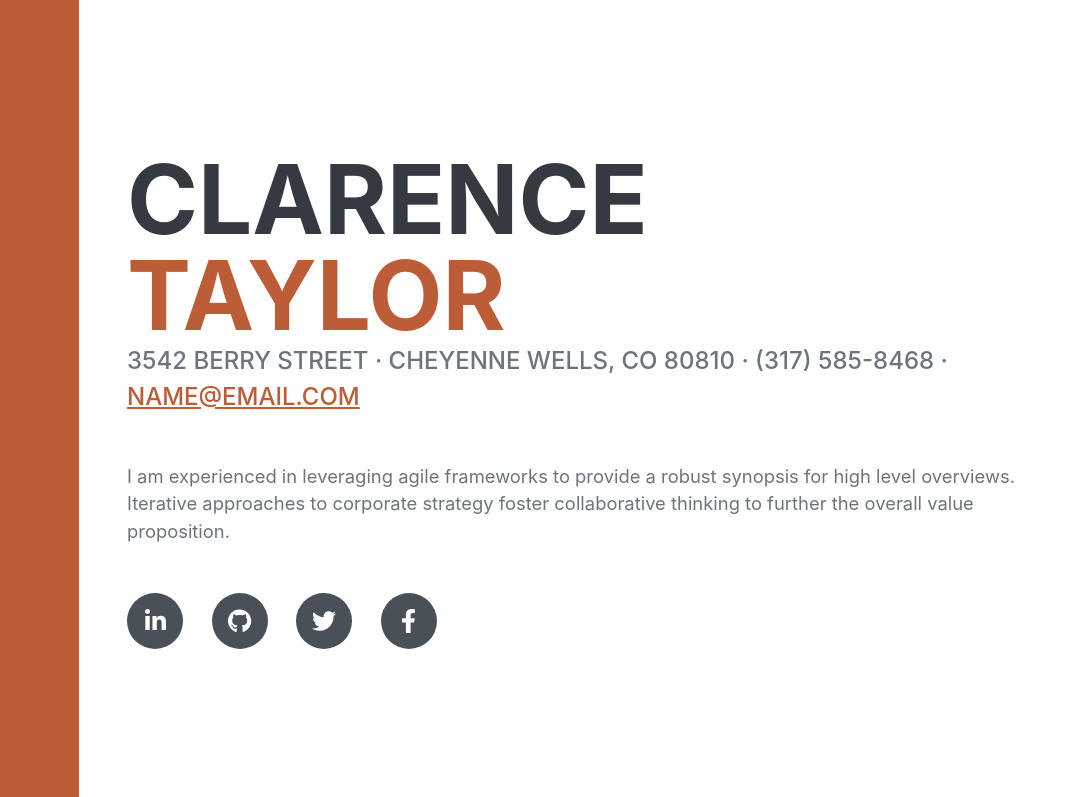
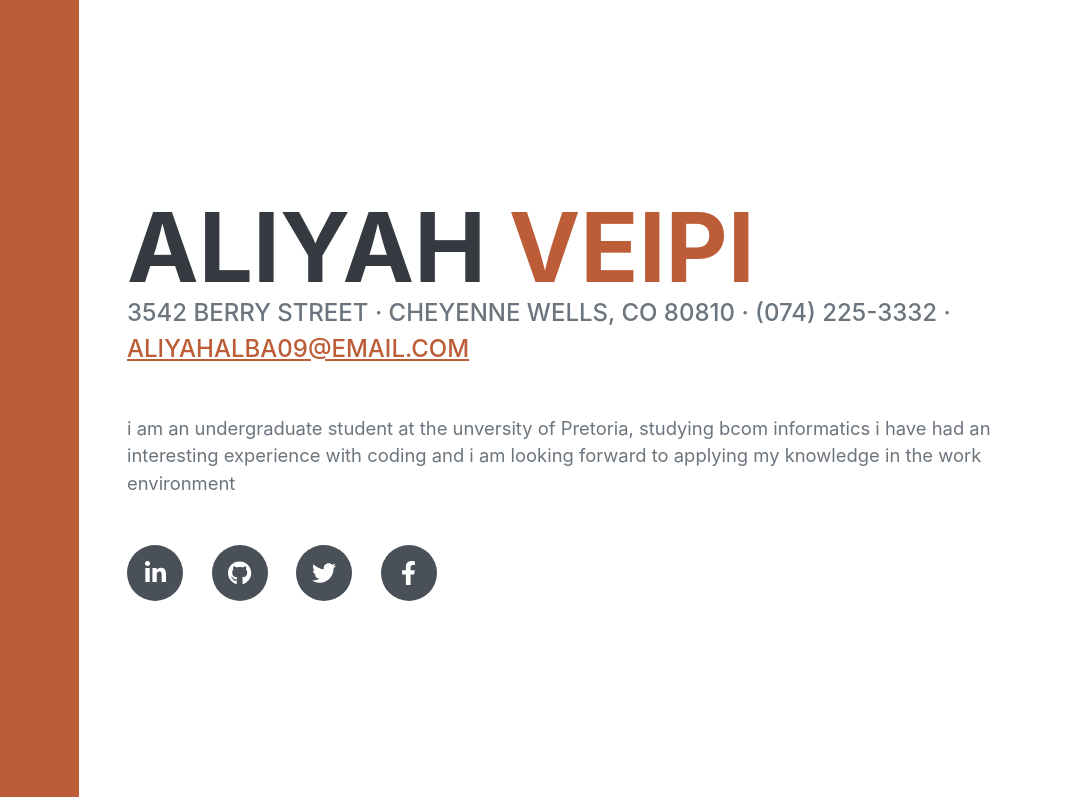
Before and after one commit to 21504394/21504394.github.io, a plain HTML site: page index.html in a window 1280 px wide. Shown: the top 797 px of the page, 193-1280 px from the left. Drawn offline with nearby package versions, Linux system fonts and the light colour scheme; files that its build step writes are made by us from their sources; files whose address does not match are found by name; a web font is replaced by a local one.

Commit message:
me me me
about me

```diff
--- a/index.html
+++ b/index.html
@@ -40,14 +40,14 @@
             <section class="resume-section" id="about">
                 <div class="resume-section-content">
                     <h1 class="mb-0">
-                        Clarence
-                        <span class="text-primary">Taylor</span>
+                        Aliyah
+                        <span class="text-primary">Veipi</span>
                     </h1>
                     <div class="subheading mb-5">
-                        3542 Berry Street · Cheyenne Wells, CO 80810 · (317) 585-8468 ·
-                        <a href="mailto:name@email.com">name@email.com</a>
+                        3542 Berry Street · Cheyenne Wells, CO 80810 · (074) 225-3332 ·
+                        <a href="mailto:aliyahalba09@gmail.com">aliyahalba09@email.com</a>
                     </div>
-                    <p class="lead mb-5">I am experienced in leveraging agile frameworks to provide a robust synopsis for high level overviews. Iterative approaches to corporate strategy foster collaborative thinking to further the overall value proposition.</p>
+                    <p class="lead mb-5">i am an undergraduate student at the unversity of Pretoria, studying bcom informatics i have had an interesting experience with coding and i am looking forward to applying my knowledge in the work environment  </p>
                     <div class="social-icons">
                         <a class="social-icon" href="#!"><i class="fab fa-linkedin-in"></i></a>
                         <a class="social-icon" href="#!"><i class="fab fa-github"></i></a>
```
